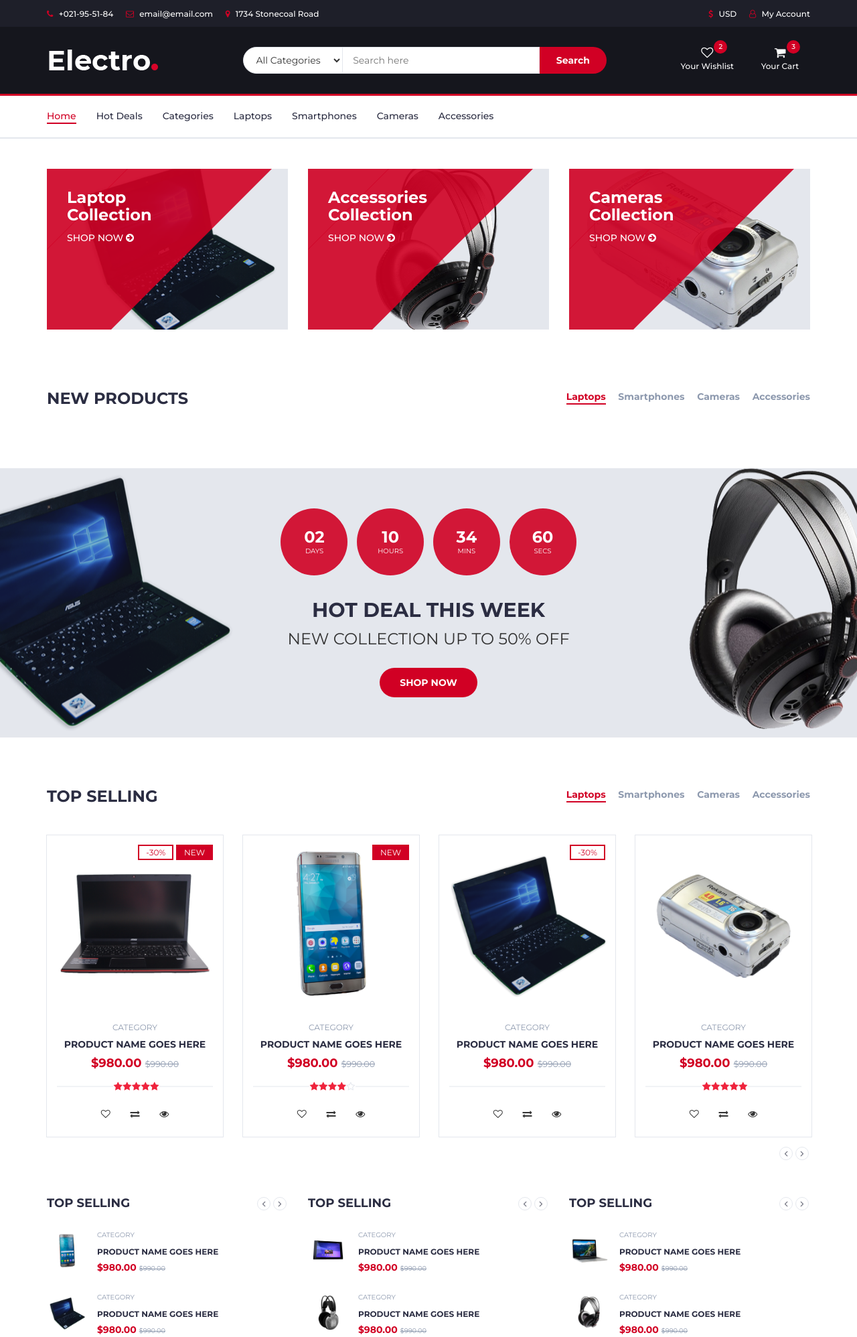
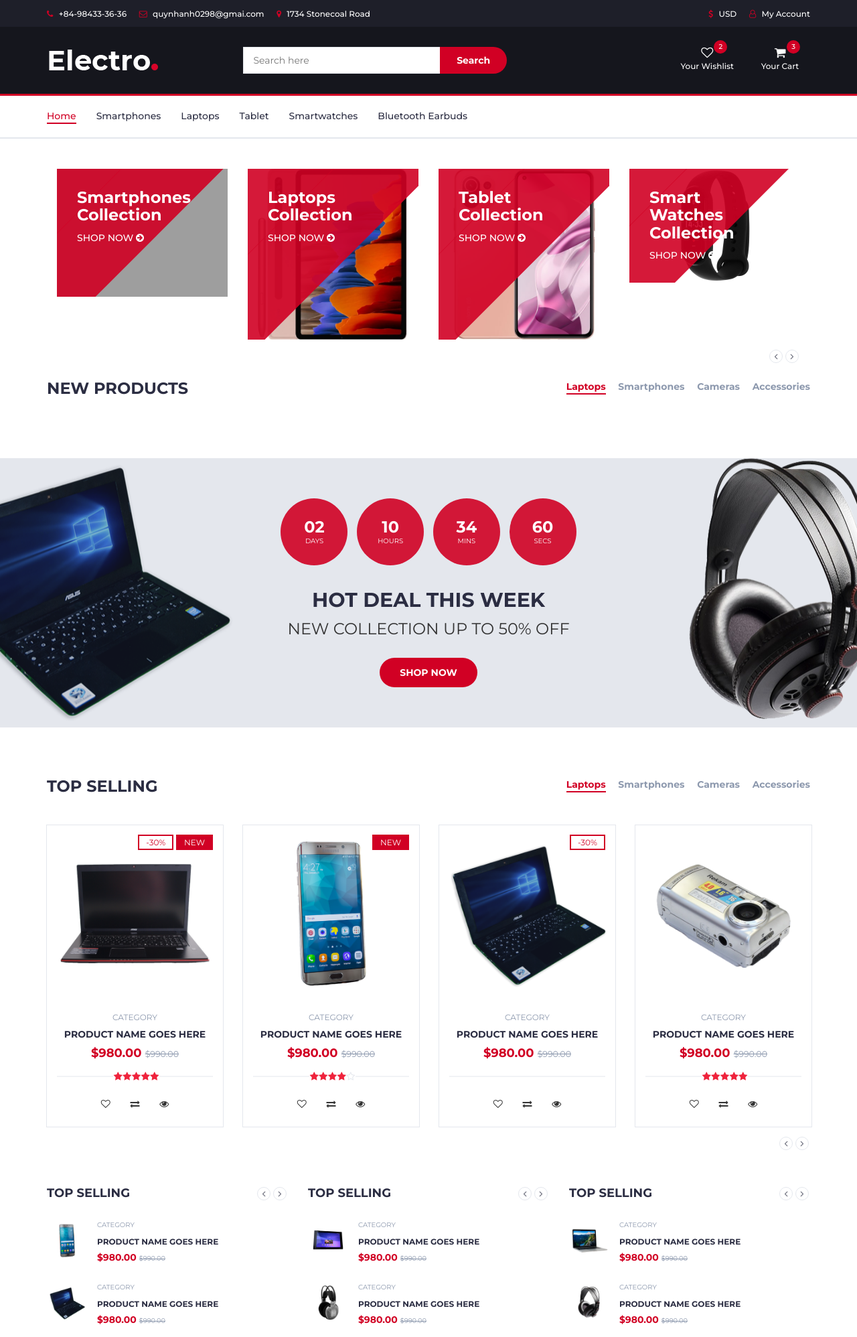
Before and after one commit to quynhanh0298/nhom2_ST3_BE1_NH21, a PHP site: page / in a window 1280 px wide. Shown: the top 1996 px of the page at 67% size. Run offline with PHP 8.4, Linux system fonts and the light colour scheme; data that the repository does not hold is empty; grey boxes are pictures that could not be loaded.

Commit message:
phancuaThovaLuan

```diff
--- a/header.php
+++ b/header.php
@@ -48,8 +48,8 @@ $product = new Product;
 			<div id="top-header">
 				<div class="container">
 					<ul class="header-links pull-left">
-						<li><a href="#"><i class="fa fa-phone"></i> +021-95-51-84</a></li>
-						<li><a href="#"><i class="fa fa-envelope-o"></i> email@email.com</a></li>
+						<li><a href="#"><i class="fa fa-phone"></i> +84-98433-36-36</a></li>
+						<li><a href="#"><i class="fa fa-envelope-o"></i> quynhanh0298@gmai.com</a></li>
 						<li><a href="#"><i class="fa fa-map-marker"></i> 1734 Stonecoal Road</a></li>
 					</ul>
 					<ul class="header-links pull-right">
@@ -80,11 +80,6 @@ $product = new Product;
 						<div class="col-md-6">
 							<div class="header-search">
 								<form method="get" action="result.php">
-									<select class="input-select">
-										<option value="0">All Categories</option>
-										<option value="1">Category 01</option>
-										<option value="1">Category 02</option>
-									</select>
 									<input class="input" placeholder="Search here" name="keyword">
 									<button type="submit" class="search-btn">Search</button>
 								</form>
@@ -97,7 +92,7 @@ $product = new Product;
 							<div class="header-ctn">
 								<!-- Wishlist -->
 								<div>
-									<a href="#">
+<a href="#">
 										<i class="fa fa-heart-o"></i>
 										<span>Your Wishlist</span>
 										<div class="qty">2</div>
@@ -177,12 +172,11 @@ $product = new Product;
 					<!-- NAV -->
 					<ul class="main-nav nav navbar-nav">
 						<li class="active"><a href="#">Home</a></li>
-						<li><a href="#">Hot Deals</a></li>
-						<li><a href="#">Categories</a></li>
-						<li><a href="#">Laptops</a></li>
-						<li><a href="#">Smartphones</a></li>
-						<li><a href="#">Cameras</a></li>
-						<li><a href="#">Accessories</a></li>
+						<li><a href="result.php?id=1">Smartphones</a></li>
+						<li><a href="result.php?id=2">Laptops</a></li>
+						<li><a href="result.php?id=3">Tablet</a></li>
+						<li><a href="result.php?id=4">Smartwatches</a></li>
+						<li><a href="result.php?id=5">Bluetooth Earbuds</a></li>
 					</ul>
 					<!-- /NAV -->
 				</div>
--- a/index.php
+++ b/index.php
@@ -1,24 +1,28 @@
 <?php
 include "header.php";
-$getAllProducts = $product -> getAllProducts();
-$get10NewestProducts = $product -> get10NewestProducts();
+$getAllProducts = $product->getAllProducts();
+$get10NewestProducts = $product->get10NewestProducts();
 //var_dump($getAllProducts);
 ?>
 <!-- SECTION -->
 <div class="section">
 	<!-- container -->
 	<div class="container">
-				<!-- row -->
+		<div class="col-md-12">
 			<div class="row">
+				<div class="products-tabs">
+					<!-- tab -->
+					<div id="tab1" class="tab-pane active">
+						<div class="products-slick" data-nav="#slick-nav-0">
 							<!-- shop -->
 							<div class="col-md-4 col-xs-6">
 								<div class="shop">
 									<div class="shop-img">
-								<img src="./img/shop01.png" alt="">
+										<img src="./img/1_iphone_12_pro_max.jpg" alt="">
 									</div>
 									<div class="shop-body">
-								<h3>Laptop<br>Collection</h3>
-								<a href="#" class="cta-btn">Shop now <i class="fa fa-arrow-circle-right"></i></a>
+										<h3>Smartphones<br>Collection</h3>
+										<a href="result.php?id=1" class="cta-btn">Shop now <i class="fa fa-arrow-circle-right"></i></a>
 									</div>
 								</div>
 							</div>
@@ -28,11 +32,24 @@ $get10NewestProducts = $product -> get10NewestProducts();
 							<div class="col-md-4 col-xs-6">
 								<div class="shop">
 									<div class="shop-img">
-								<img src="./img/shop03.png" alt="">
+										<img src="./img/3_samsung-galaxy-tab-s7.jpg" alt="">
 									</div>
 									<div class="shop-body">
-								<h3>Accessories<br>Collection</h3>
-								<a href="#" class="cta-btn">Shop now <i class="fa fa-arrow-circle-right"></i></a>
+										<h3>Laptops<br>Collection</h3>
+										<a href="result.php?id=2" class="cta-btn">Shop now <i class="fa fa-arrow-circle-right"></i></a>
+									</div>
+								</div>
+							</div>
+							<!-- /shop -->
+							<!-- shop -->
+							<div class="col-md-4 col-xs-6">
+								<div class="shop">
+									<div class="shop-img">
+										<img src="./img/7_xiaomi-11-lite-5g.jpg" alt="">
+									</div>
+									<div class="shop-body">
+										<h3>Tablet<br>Collection</h3>
+										<a href="result.php?id=3" class="cta-btn">Shop now <i class="fa fa-arrow-circle-right"></i></a>
 									</div>
 								</div>
 							</div>
@@ -42,19 +59,36 @@ $get10NewestProducts = $product -> get10NewestProducts();
 							<div class="col-md-4 col-xs-6">
 								<div class="shop">
 									<div class="shop-img">
-								<img src="./img/shop02.png" alt="">
+										<img src="./img/4_mi-band-6.jpg" alt="">
 									</div>
 									<div class="shop-body">
-								<h3>Cameras<br>Collection</h3>
-								<a href="#" class="cta-btn">Shop now <i class="fa fa-arrow-circle-right"></i></a>
+										<h3>Smart Watches<br>Collection</h3>
+										<a href="result.php?id=4" class="cta-btn">Shop now <i class="fa fa-arrow-circle-right"></i></a>
+									</div>
+								</div>
+							</div>
+							<!-- /shop -->
+
+							<!-- shop -->
+							<div class="col-md-4 col-xs-6">
+								<div class="shop">
+									<div class="shop-img">
+										<img src="./img/5_airpods-pro.jpg" alt="">
+									</div>
+									<div class="shop-body">
+										<h3>Bluetooth Earbuds<br>Collection</h3>
+										<a href="result.php?id=5" class="cta-btn">Shop now <i class="fa fa-arrow-circle-right"></i></a>
 									</div>
 								</div>
 							</div>
 							<!-- /shop -->
 						</div>
-				<!-- /row -->
+						<div id="slick-nav-0" class="products-slick-nav"></div>
 					</div>
-			<!-- /container -->
+					<!-- /tab -->
+				</div>
+			</div>
+		</div>
 	</div>
 	<!-- /SECTION -->
 
@@ -88,7 +122,7 @@ $get10NewestProducts = $product -> get10NewestProducts();
 							<!-- tab -->
 							<div id="tab1" class="tab-pane active">
 								<div class="products-slick" data-nav="#slick-nav-1">
-										<?php foreach($get10NewestProducts as $value): ?>
+									<?php foreach ($get10NewestProducts as $value) : ?>
 										<!-- product -->
 										<div class="product">
 											<div class="product-img">
--- a/models/product.php
+++ b/models/product.php
@@ -49,5 +49,15 @@ class Product extends Db
         $items = $sql->get_result()->fetch_all(MYSQLI_ASSOC);
         return $items; //return an array
     }
+     //Them San Pham:
+     public function getProductByTypeid($type_id)
+     {
+         $sql = self::$connection->prepare("SELECT *FROM products WHERE type_id = ?");
+         $sql->bind_param("i", $type_id);
+         $sql->execute(); //return an object
+         $items = array();
+         $items = $sql->get_result()->fetch_all(MYSQLI_ASSOC);
+         return $items; //return an array
+     }
 
 }
```
Also changed, not shown: result.php (+48 -1 lines), img/anh1.jpg (added). Lines whose indentation alone changed are shown as unchanged.
